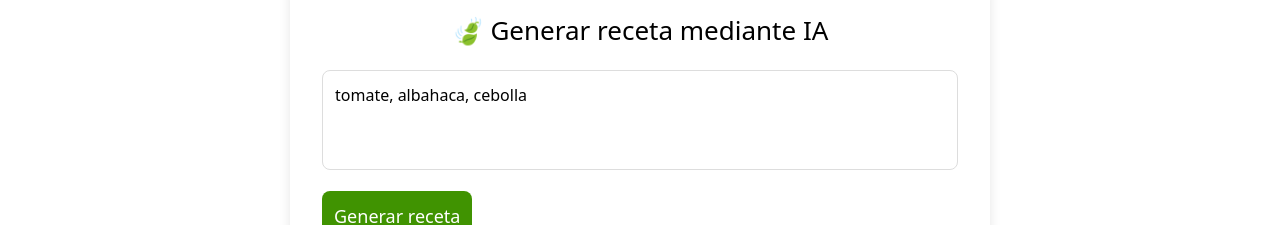
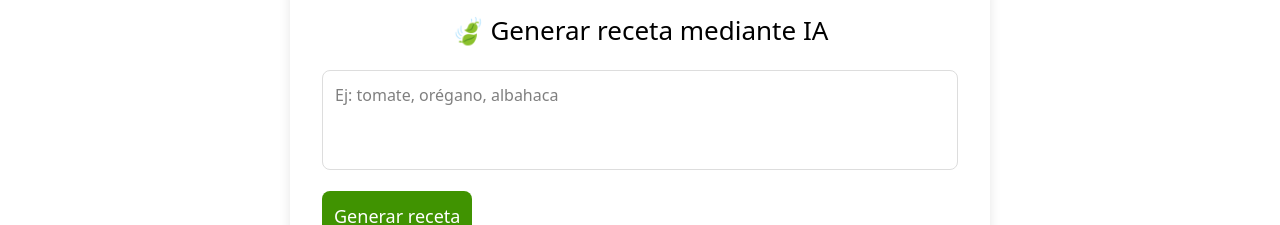
Before and after one commit to Sebas04A/eco_explora, a Next.js app: page /recetas in a window 1280 px wide. Shown: the part 533-758 px from the top of the page. Built offline with nearby package versions, Linux system fonts and the light colour scheme; no server answers.

Commit message:
Mejoras en los estilos de receta y cambios en la API de generación

```diff
--- a/src/app/recetas/page.tsx
+++ b/src/app/recetas/page.tsx
@@ -30,7 +30,7 @@ function Page() {
   console.log('Secciones de recetas:', secciones);
 
   // Aquí podemos tener un estado con las plantas seleccionadas
-  const [ingredientes, setIngredientes] = useState("tomate, albahaca, cebolla");
+  const [ingredientes, setIngredientes] = useState("");
 
   return (
     <>
```
